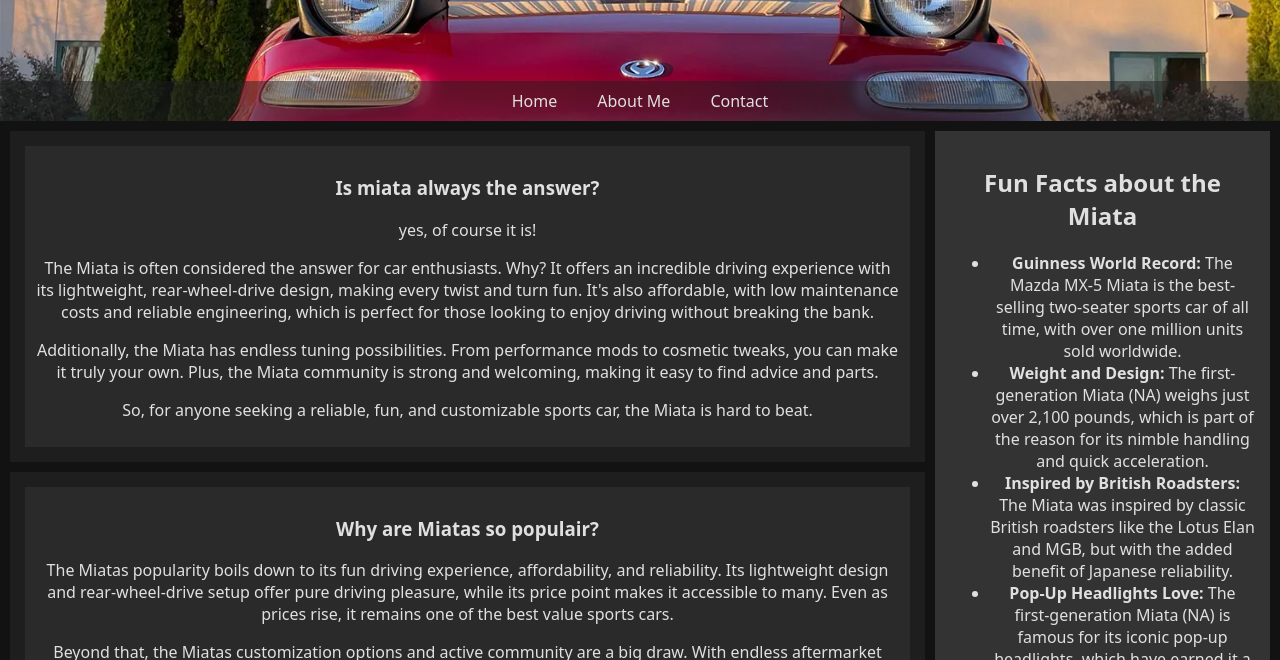
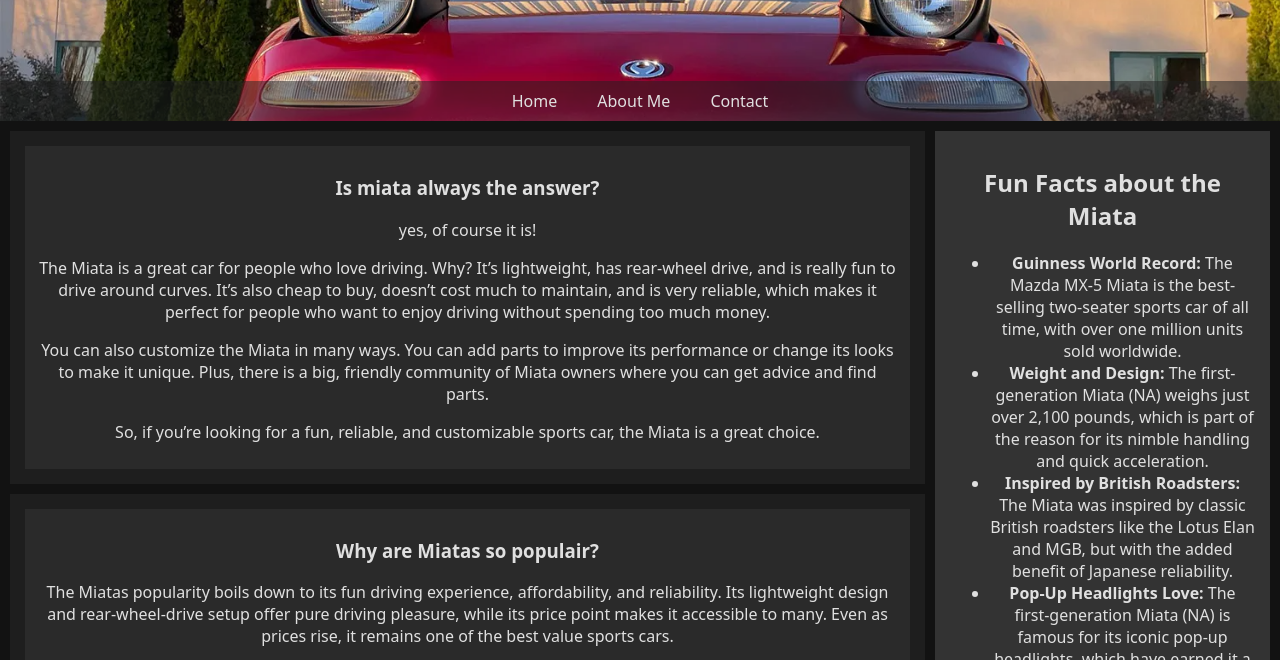
Before and after one commit to MeneerAlex/meneeralex.github.io, a plain HTML site: page index.html in a window 1280 px wide. Shown: the part 100-760 px from the top of the page. Drawn offline with Linux system fonts and the light colour scheme.

Commit message:
fix: article 1 rewrite

```diff
--- a/index.html
+++ b/index.html
@@ -24,15 +24,15 @@
                 <article>
                     <h1>Is miata always the answer?</h1>
                     <p>yes, of course it is!</p>
-                    <p>The Miata is often considered the answer for car enthusiasts. Why? It offers an incredible
-                        driving experience with its lightweight, rear-wheel-drive design, making every twist and turn
-                        fun. It's also affordable, with low maintenance costs and reliable engineering, which is perfect
-                        for those looking to enjoy driving without breaking the bank.</p>
-                    <p>Additionally, the Miata has endless tuning possibilities. From performance mods to cosmetic
-                        tweaks, you can make it truly your own. Plus, the Miata community is strong and welcoming,
-                        making it easy to find advice and parts.</p>
-                    <p>So, for anyone seeking a reliable, fun, and customizable sports car, the Miata is hard to beat.
-                    </p>
+                    <p>The Miata is a great car for people who love driving. Why? It’s lightweight, has rear-wheel
+                        drive, and is really fun to drive around curves. It’s also cheap to buy, doesn’t cost much to
+                        maintain, and is very reliable, which makes it perfect for people who want to enjoy driving
+                        without spending too much money.</p>
+                    <p>You can also customize the Miata in many ways. You can add parts to improve its performance or
+                        change its looks to make it unique. Plus, there is a big, friendly community of Miata owners
+                        where you can get advice and find parts.</p>
+                    <p>So, if you’re looking for a fun, reliable, and customizable sports car, the Miata is a great
+                        choice.</p>
                 </article>
             </section>
             <section>
```
